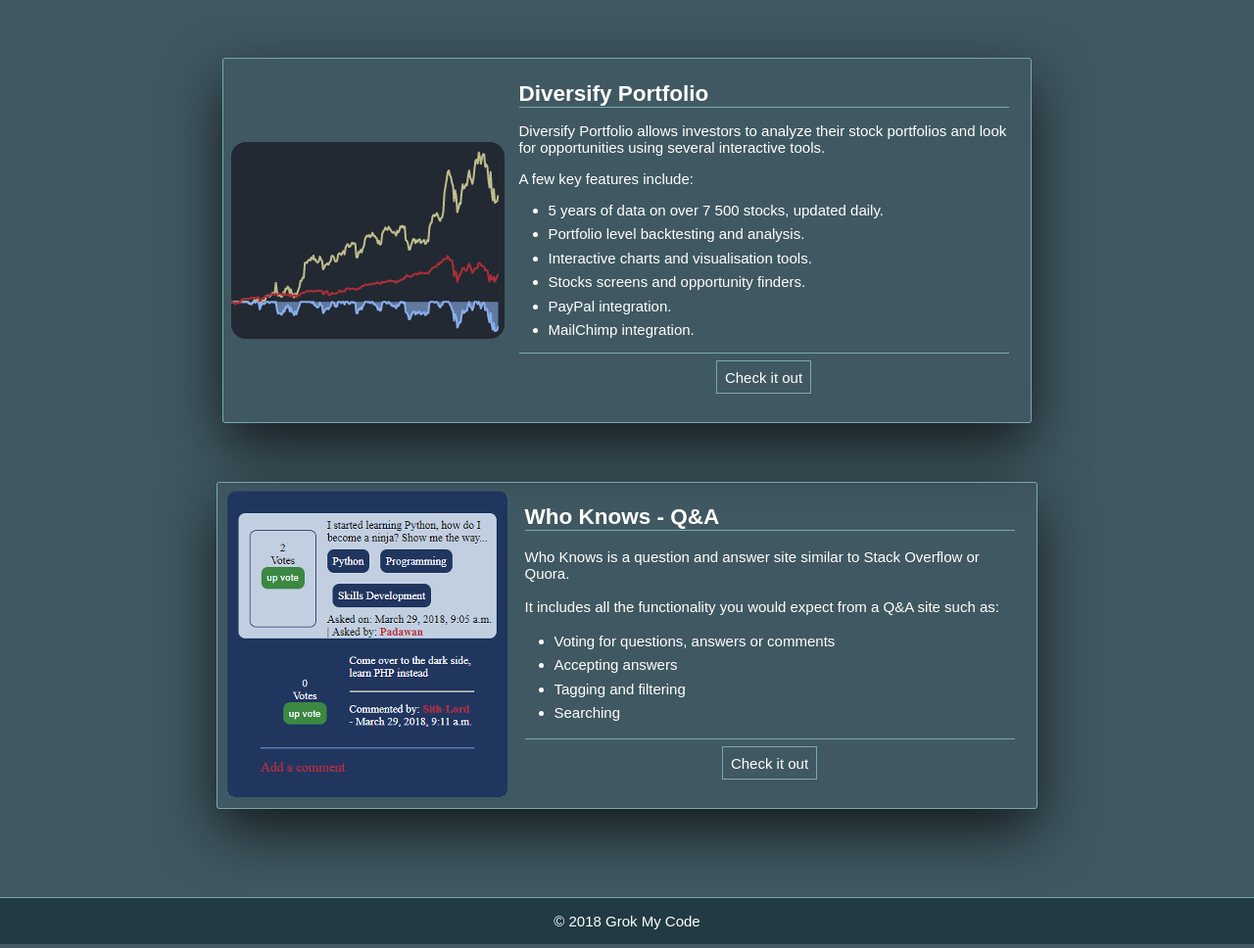
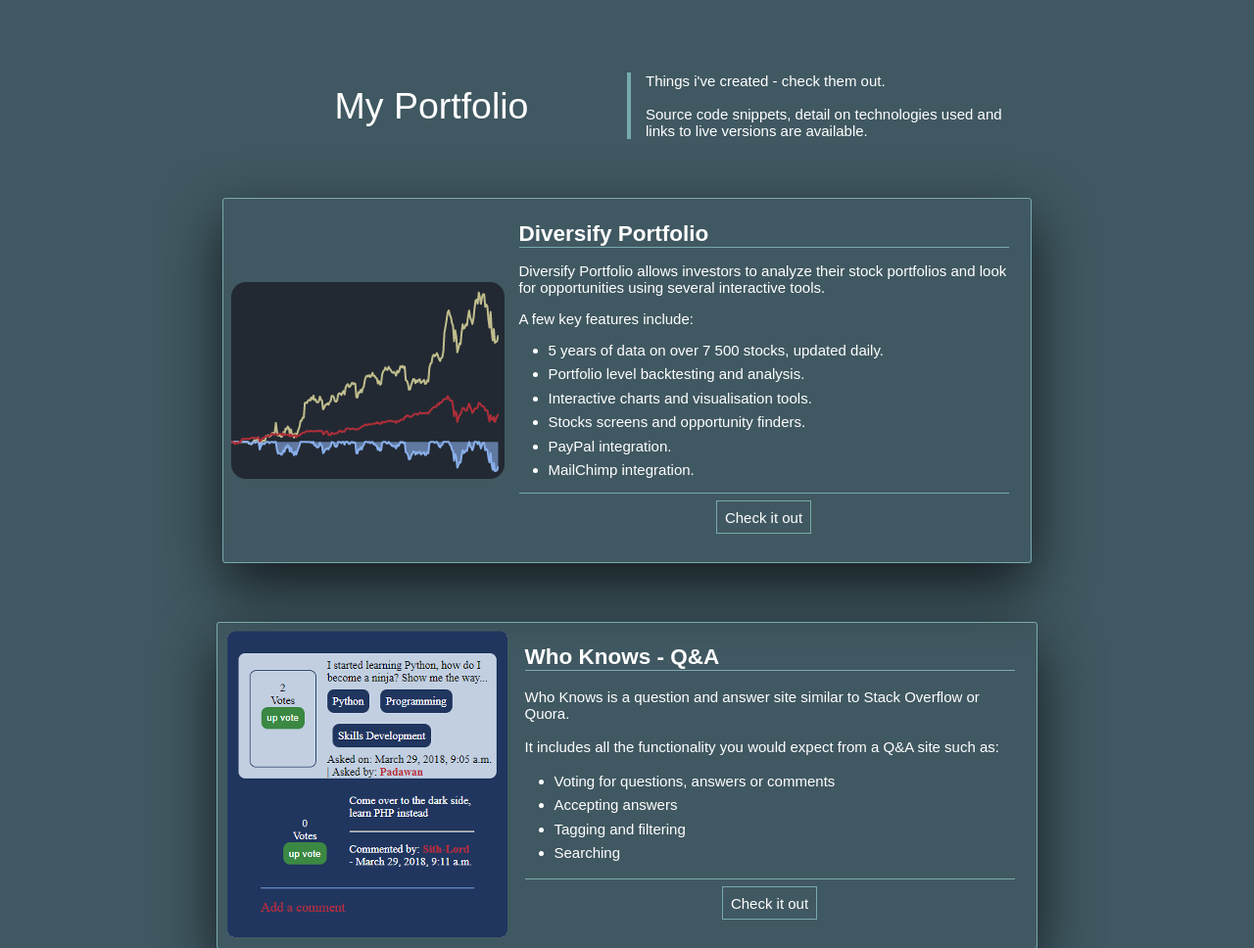
Before and after one commit to bdelate/grok-my-code, a Django app: template grokmycode/core/templates/core/portfolio.html in a window 1280 px wide. Shown: the part 61-1029 px from the top of the page at 98% size. Run offline with Django 3.2, Linux system fonts and the light colour scheme; the template is opened without the code that fills it, so the values that code supplies are empty; parts of the project's set-up code (start-up, migrations or seed data) failed here and were passed over.

Commit message:
Added header section for portfolio page

```diff
--- a/grokmycode/core/static/core/css/style.css
+++ b/grokmycode/core/static/core/css/style.css
@@ -424,3 +424,35 @@ a:hover,
     outline: none;
     border: 3px solid #78aaad;
 }
+
+.portfolio-header-container {
+    display: flex;
+    width: 60vw;
+    margin: auto;
+    padding-top: 3rem;
+}
+
+.portfolio-header {
+    display: flex;
+    flex: 1 1;
+    justify-content: center;
+}
+
+.portfolio-header > h1 {
+    flex-direction: column;
+    align-self: center;
+    font-weight: 100;
+    font-size: 2.5rem;
+    padding-right: 1rem;
+}
+
+.portfolio-header > span {
+    padding-left: 1rem;
+    border-left: 4px solid #78aaad;
+}
+
+@media (max-width: 500px) {
+    .portfolio-header-container {
+        width: 86vw;
+    }
+}
--- a/grokmycode/core/templates/core/diversifyportfolio.html
+++ b/grokmycode/core/templates/core/diversifyportfolio.html
@@ -24,7 +24,7 @@
             </div>
             <div class="detail-row-item">
                 <p class="alert">
-                    For every project I add to Grok My Code, I like to provide extra information on design decisions,
+                    For every project I add to Grok My Code, I provide extra information on design decisions,
                     code snippets, technologies used or anything of interest related to the development.
                 </p>
             </div>
--- a/grokmycode/core/templates/core/portfolio.html
+++ b/grokmycode/core/templates/core/portfolio.html
@@ -2,6 +2,16 @@
 {% load staticfiles %}
 {% block body %}
     <div class="container">
+      <div class="portfolio-header-container">
+        <div class="portfolio-header">
+          <h1>My Portfolio</h1>
+        </div>
+        <div class="portfolio-header">
+          <span>
+            Things i've created - check them out.<br /><br />Source code snippets, detail on technologies used and links to live versions are available.
+          </span>
+        </div>
+      </div>
       <div class="card-container">
           <div class="card">
               <div class="card-left">
--- a/grokmycode/core/templates/core/whoknows.html
+++ b/grokmycode/core/templates/core/whoknows.html
@@ -24,7 +24,7 @@
             </div>
             <div class="detail-row-item">
                 <p class="alert">
-                    For every project I add to Grok My Code, I like to provide extra information on design decisions,
+                    For every project I add to Grok My Code, I provide extra information on design decisions,
                     code snippets, technologies used or anything of interest related to the development.
                 </p>
             </div>
```
Lines whose indentation alone changed are shown as unchanged.
